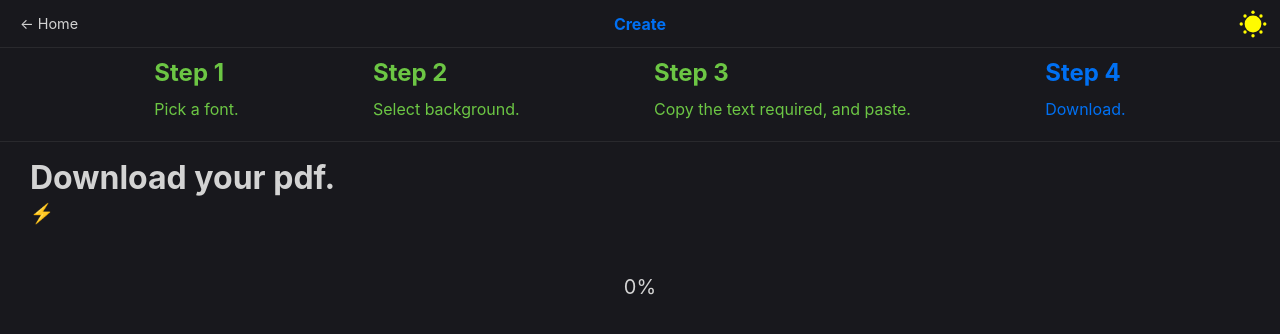
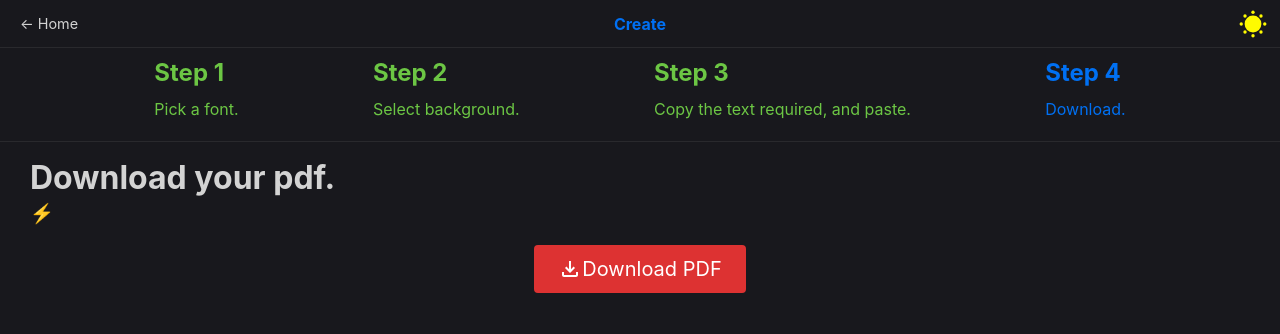
Before and after one commit to ninjaasmoke/afont, a Next.js app: page /new/step-4 in a window 1280 px wide. Shown: the top 334 px of the page. Built offline with nearby package versions, Linux system fonts and the light colour scheme.

Commit message:
pdf adding only 1st image from allPages

```diff
--- a/pages/new/step-4.js
+++ b/pages/new/step-4.js
@@ -1,8 +1,8 @@
 import Head from 'next/head'
-import { useRouter } from 'next/router'
+// import { useRouter } from 'next/router'
 import Nav from '../../components/nav'
 import InstrStep from '../../components/instrstep'
-import Loading from '../../components/loading'
+// import Loading from '../../components/loading'
 import utils from '../../styles/utils.module.css'
 import stepStyle from '../../styles/step-4.module.css'
 import { useAppContext } from '../../context/AppContext'
@@ -14,26 +14,26 @@ import { useEffect, useState } from 'react'
 
 export default function Step4() {
 
-    const router = useRouter();
+    // const router = useRouter();
     const { allPages } = useAppContext()
     const doc = new jsPDF();
     // const zip = new JSZip();
 
-    const [progress, setProgress] = useState(0)
+    // const [progress, setProgress] = useState(0)
+
+    const generatePDF = () => {
+        for (let i = 0; i < allPages.length; i++) {
+            doc.addImage(allPages[i], 'PNG', 0, 0, 210, 297, 'MEDIUM', 'MEDIUM')
+            doc.addPage()
+        }
+    }
 
     useEffect(() => {
         for (let i = 0; i < allPages.length; i++) {
-            const page = allPages[i];
-            doc.addImage(page, 'PNG', 0, 0, 210, 297, 'MEDIUM', 'MEDIUM')
-            doc.addPage('')
-            setProgress((i + 1) / allPages.length * 100)
+            doc.addImage(allPages[i], 'PNG', 0, 0, 210, 297, 'MEDIUM', 'MEDIUM')
+            doc.addPage()
         }
     }, [])
-
-    const display = {
-        'loading': <Loading radius={60} stroke={4} progress={progress} />,
-        'ready': ''
-    }
 
     return (
         <div className={utils.container}>
@@ -51,23 +51,18 @@ export default function Step4() {
             <div className={utils.h1}>
                 <div><h1>Download your pdf.</h1> <span title="Selected font" >⚡</span> </div>
             </div>
-
-            {
-                progress === 100
-                    ? <div className={stepStyle.buttons}>
-                        <button onClick={() => { doc.save('ex.pdf') }} className={stepStyle.download} ><img src="/images/download.svg" />{' '} Download PDF</button>
+            <div className={stepStyle.buttons}>
+                <button onClick={() => { doc.save('ex.pdf') }} className={stepStyle.download} ><img src="/images/download.svg" />{' '} Download PDF</button>
 
 
-                        {/* <button onClick={() => {
+                {/* <button onClick={() => {
                             zip.generateAsync({ type: 'blob' }).then((c) => {
                                 saveAs(c, 'ex.zip')
                             })
                         }} className={stepStyle.download} ><img src="/images/download.svg" />{' '} Download ZIP</button> */}
 
 
-                    </div>
-                    : display['loading']
-            }
+            </div>
         </div>
     )
 }
```
